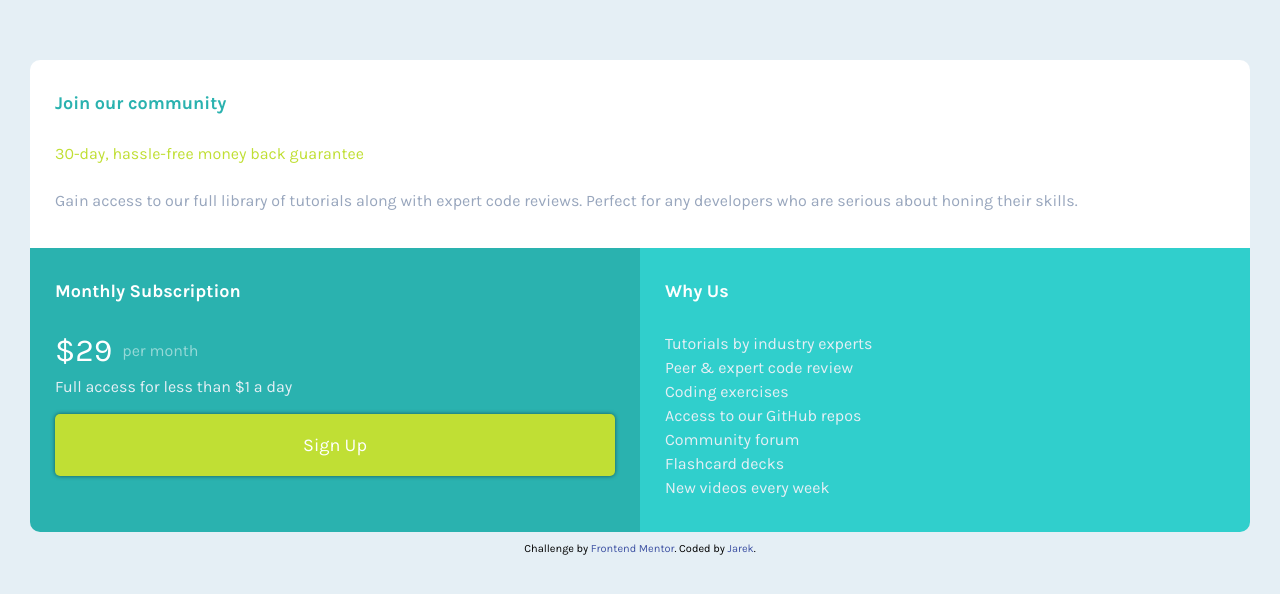
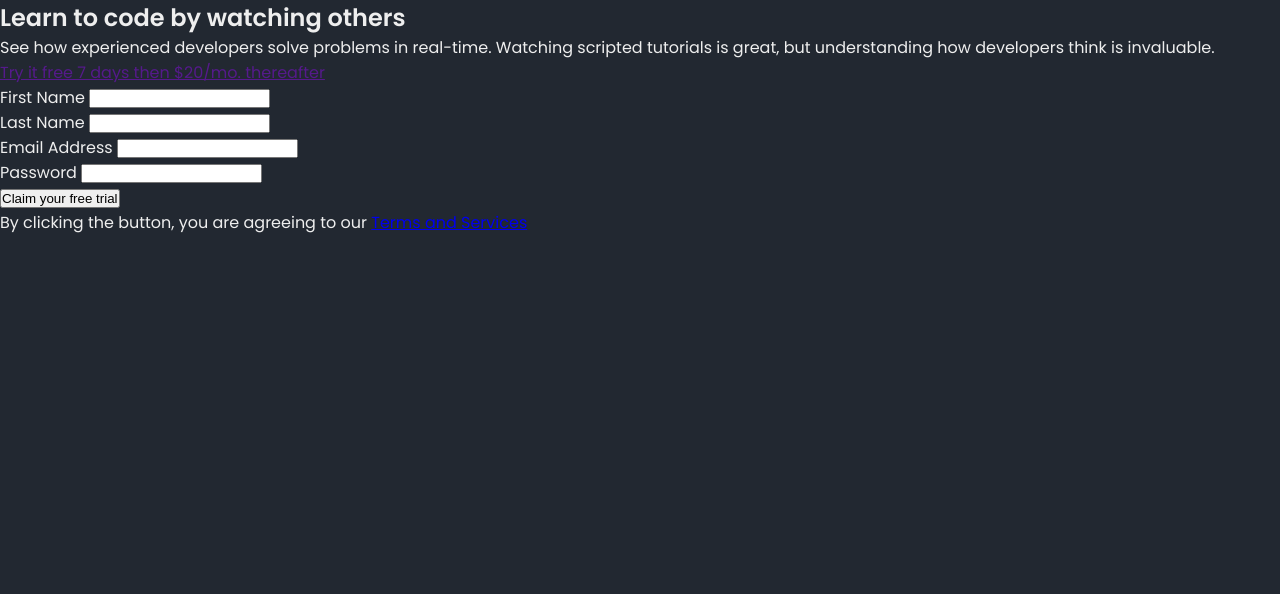
Before and after one commit to juzny/Single-price-grid-component, a plain HTML site: page index.html in a window 1280 px wide. Drawn offline with Linux system fonts and the light colour scheme.

Commit message:
first commit

```diff
--- a/index.html
+++ b/index.html
@@ -4,58 +4,64 @@
 <head>
   <meta charset="UTF-8">
   <meta name="viewport" content="width=device-width, initial-scale=1.0">
+  <!-- displays site properly based on user's device -->
 
   <link rel="icon" type="image/png" sizes="32x32" href="./images/favicon-32x32.png">
 
-  <title>Frontend Mentor | Single Price Grid Component</title>
+  <title>Frontend Mentor | Intro component with sign up form</title>
 
   <link rel="preconnect" href="https://fonts.gstatic.com">
-  <link href="https://fonts.googleapis.com/css2?family=Karla:wght@400;700&display=swap" rel="stylesheet">
+  <link href="https://fonts.googleapis.com/css2?family=Poppins:ital,wght@0,400;0,500;0,600;1,700&display=swap"
+    rel="stylesheet">
   <link rel="stylesheet" href="css/main.css">
 </head>
 
 <body>
 
-  <section class="description">
-
-    <div class="description__item description__item--community">
-      <h2 class="description__title description__title--community">Join our community</h2>
-      <p class="description__paragraf-first">30-day, hassle-free money back guarantee</p>
-      <p class="description__paragraf-second">Gain access to our full library of tutorials along with expert code
-        reviews. Perfect for any developers who are serious about honing their skills.</p>
+  <section class="contact">
+    <div class="contact__box">
+      <h2 class="contact__heading">Learn to code by watching others</h2>
+      <p class="contact__paragraph">See how experienced developers solve problems in real-time. Watching scripted
+        tutorials is great,
+        but understanding how developers think is invaluable.</p>
     </div>
 
-    <div class="description__item description__item--subscription">
-      <h2 class="description__title">Monthly Subscription</h2>
-      <div class="description__plan">
-        &dollar;29<span class="description__plan-price">per month</span>
+    <a href="" class="contact__btn contact__btn--first">Try it free 7 days then $20/mo. thereafter</a>
+
+    <form action="" class="contact__form">
+
+      <div class="contact__form-box">
+        <label for="name">First Name</label>
+        <input type="text" id="name" class="contact__form-box--input">
       </div>
-      <p class="description__paragraf-price">Full access for less than &dollar;1 a day</p>
-      <a href="#" class="description__btn">Sign Up</a>
-    </div>
+      <div class="contact__form-box">
+        <label for="lastname">Last Name</label>
+        <input type="text" id="lastname" class="contact__form-box--input">
+      </div>
+      <div class="contact__form-box">
+        <label for="mail">Email Address</label>
+        <input type="email" id="mail" class="contact__form-box--input">
+      </div>
+      <div class="contact__form-box">
+        <label for="password">Password</label>
+        <input type="password" id="password" class="contact__form-box--input">
+      </div>
 
-    <div class="description__item description__item--whyus">
-      <h2 class="description__title">Why Us</h2>
-      <ul class="descriprion__list">
-        <li class="description__list-item">Tutorials by industry experts</li>
-        <li class="description__list-item">Peer &amp; expert code review</li>
-        <li class="description__list-item">Coding exercises</li>
-        <li class="description__list-item">Access to our GitHub repos</li>
-        <li class="description__list-item">Community forum</li>
-        <li class="description__list-item">Flashcard decks</li>
-        <li class="description__list-item">New videos every week</li>
-      </ul>
-    </div>
+      <button class="contact__form-btn" type="submit">Claim your free trial</button>
+
+      <p class="contact__form-agreement">By clicking the button, you are agreeing to our <a href="#"
+          class="contact__form-agreement--link">Terms and
+          Services</a></p>
+    </form>
   </section>
 
 
-
-  <footer class="footer">
-    <p class="footer__attribution">
+  <!-- <footer>
+    <p class="attribution">
       Challenge by <a href="https://www.frontendmentor.io?ref=challenge" target="_blank">Frontend Mentor</a>.
-      Coded by <a href="#">Jarek</a>.
+      Coded by <a href="#">Your Name Here</a>.
     </p>
-  </footer>
+  </footer> -->
 </body>
 
 </html>
--- a/sass/_colors.scss
+++ b/sass/_colors.scss
@@ -1,8 +1,4 @@
-$cyan: hsl(179, 62%, 43%);
-$ltcyan: hsl(179, 62%, 50%);
-$ltgray: hsl(204, 43%, 93%);
-$grayblue: hsl(218, 22%, 67%);
-$brtyellow: hsl(71, 73%, 54%);
-$hoveryellow: hsl(71, 73%, 45%);
-$white: hsl(0, 0%, 100%);
-$blue: hsl(228, 45%, 44%);
+$bgbody: rgb(34, 40, 49);
+$bgcolor: #393e46;
+$primary: rgb(0, 146, 202);
+$white: rgb(238, 238, 238);
--- a/sass/main.scss
+++ b/sass/main.scss
@@ -13,135 +13,17 @@ html {
 }
 
 body {
-  padding: 6rem 3rem;
-  font-family: "Karla", sans-serif;
   font-size: 1.6rem;
-  background: $ltgray;
+  font-family: "Poppins", sans-serif;
+  background: $bgbody;
+  color: $white;
 }
 
-ul {
-  list-style: none;
-}
+// .attribution {
+//   font-size: 11px;
+//   text-align: center;
+// }
 
-a {
-  text-decoration: none;
-}
-
-.description {
-  border-radius: 10px;
-  overflow: hidden;
-
-  &__item {
-    padding: 3.2rem 2.5rem;
-
-    &--community {
-      background: $white;
-    }
-
-    &--subscription {
-      background: $cyan;
-    }
-
-    &--whyus {
-      background: $ltcyan;
-    }
-  }
-
-  &__title {
-    margin-bottom: 3rem;
-    font-size: 1.8rem;
-    font-weight: 700;
-    color: $white;
-
-    &--community {
-      color: $cyan;
-    }
-  }
-
-  &__paragraf-first {
-    color: $brtyellow;
-    margin-bottom: 2.3rem;
-  }
-
-  &__paragraf-second {
-    color: $grayblue;
-    line-height: 3rem;
-  }
-
-  &__plan {
-    display: flex;
-    margin-bottom: 0.8rem;
-    font-size: 3.2rem;
-    align-items: center;
-    color: $white;
-
-    &-price {
-      margin-left: 1rem;
-      font-size: 1.6rem;
-      opacity: 0.5;
-    }
-  }
-  &__paragraf-price {
-    margin-bottom: 1.8rem;
-    color: $ltgray;
-  }
-
-  &__btn {
-    display: inline-block;
-    width: 100%;
-    padding: 2rem 10rem;
-    border-radius: 0.5rem;
-    font-size: 1.8rem;
-    text-align: center;
-    background: $brtyellow;
-    color: $white;
-    box-shadow: 0 0 0.4rem rgba($color: #000, $alpha: 0.5);
-    transition: background 0.3s;
-    cursor: pointer;
-
-    &:hover {
-      background: $hoveryellow;
-    }
-  }
-  &__list-item {
-    color: $ltgray;
-    line-height: 2.4rem;
-  }
-}
-
-.footer {
-  margin-top: 1rem;
-
-  &__attribution {
-    font-size: 1.1rem;
-    text-align: center;
-    a {
-      color: $blue;
-    }
-  }
-}
-
-// media queries
-
-@media (min-width: 1000px) {
-  .description {
-    display: grid;
-    grid-template-columns: repeat(2, 1fr);
-    grid-template-rows: repeat(2, auto);
-
-    &__item--community {
-      grid-column: 1/3;
-      grid-row: 1/2;
-    }
-
-    &__item--subscription {
-      grid-column: 1/2;
-      grid-row: 2/3;
-    }
-
-    &__item-whyus {
-      grid-column: 2/3;
-      grid-row: 2/3;
-    }
-  }
-}
+// .attribution a {
+//   color: hsl(228, 45%, 44%);
+// }
```
Also changed, not shown: css/main.css, design/active-states.jpg (added), design/desktop-design.jpg, design/desktop-preview.jpg, design/mobile-design.jpg, images/icon-error.svg (added), js/app.js (deleted), 3 other files.
